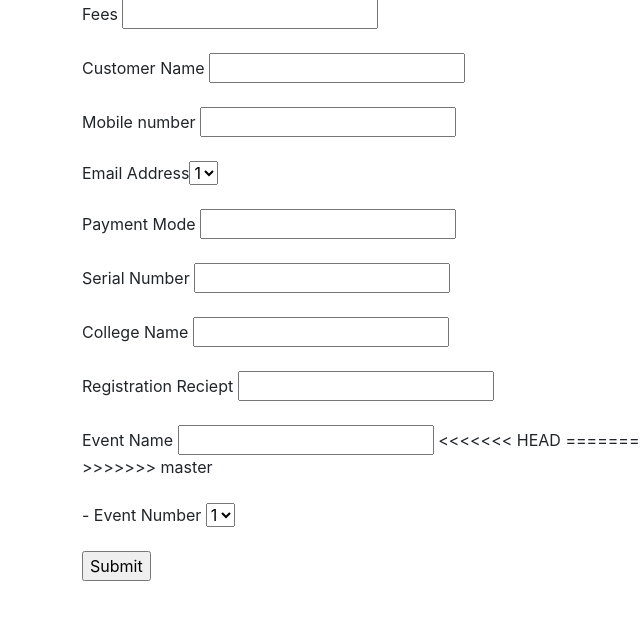
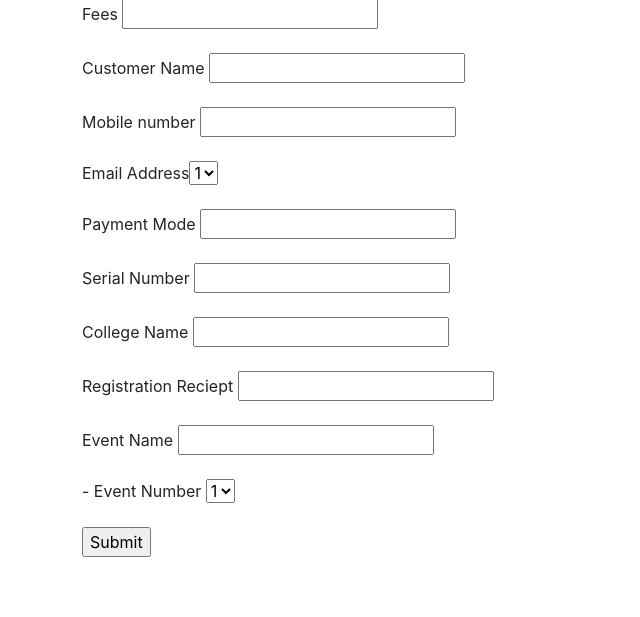
Before and after one commit to parthmshah1302/DBMS-Event-Management-System, a Flask app: template templates/registration.html in a window 1280 px wide. Shown: the part 183-800 px from the top of the page, without its empty margins (3-643 px from the left). Run offline with Flask 2, Linux system fonts and the light colour scheme; the template is opened without the code that fills it: most values are stand-ins (such as "Sample title", 1, 10 or a date in 2020); parts of the project's set-up code (start-up, migrations or seed data) failed here and were passed over; some libraries are stand-ins or nearby versions.

Commit message:
registration.html commited
not sure why I had to commit this

```diff
--- a/templates/registration.html
+++ b/templates/registration.html
@@ -36,10 +36,6 @@
         <br>
         <br>
         Event Name <input type="text" name="event_name" id=""/>
-<<<<<<< HEAD
-=======
-        <br>
->>>>>>> master
         <br>
         <br>-
         <!-- Event Number <input type="number" name="event_no" id=""/> -->
```
